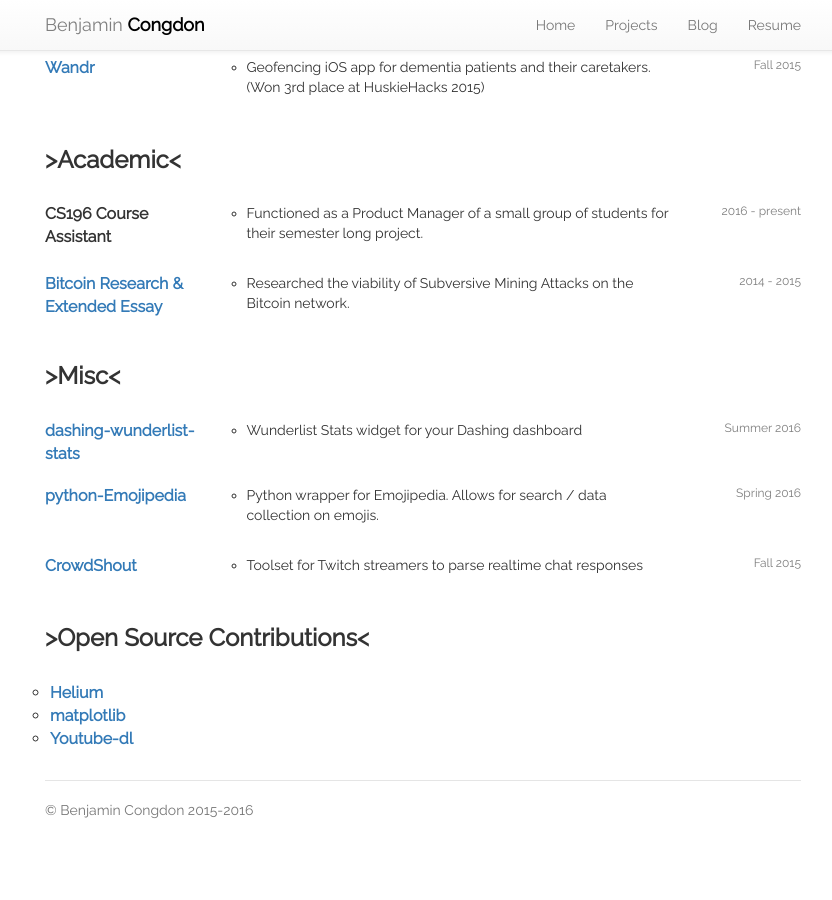
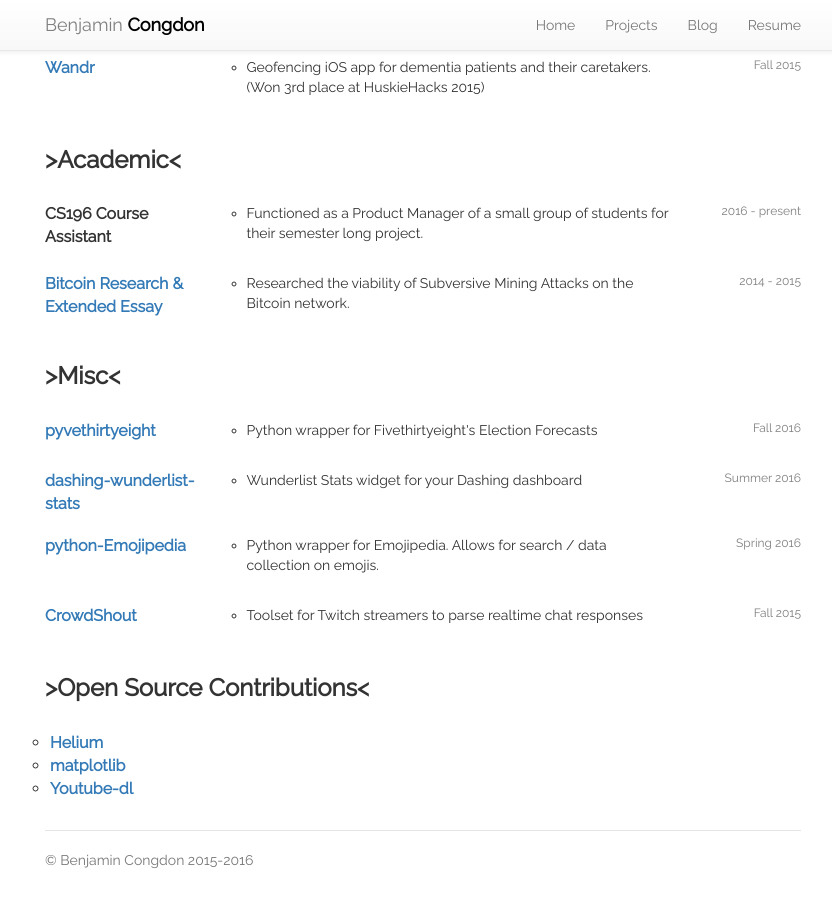
Before and after one commit to rhythmmec/bcongdon.github.io, a Jekyll site: the page built from projects.html, in a window 1280 px wide and 900 px high, scrolled down 1191 px. Shown: the whole window, without its empty margins (217-1049 px from the left). Built offline with Jekyll 4.4.1, drawn with Linux system fonts in a browser that asks for light colours; nearby versions of some CDN libraries; before the commit the page ends 2041 px from its top, so only the background shows below that.

Commit message:
Added pyvethirtyeight to projects

```diff
--- a/projects.html
+++ b/projects.html
@@ -99,6 +99,11 @@
     url: assets/SubversiveMiningAttacksEE.pdf
 
   # Misc
+  - name: pyvethirtyeight
+    desc: Python wrapper for Fivethirtyeight's Election Forecasts
+    time: Fall 2016
+    url: https://github.com/bcongdon/pyvethirtyeight
+    tag: Misc
   - name: dashing-wunderlist-stats
     desc: Wunderlist Stats widget for your Dashing dashboard
     time: Summer 2016
```
